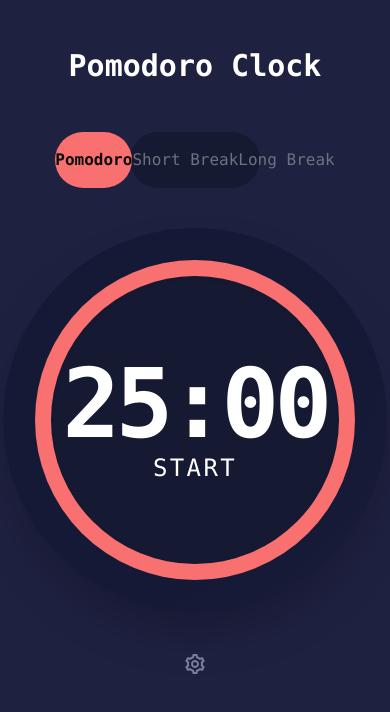
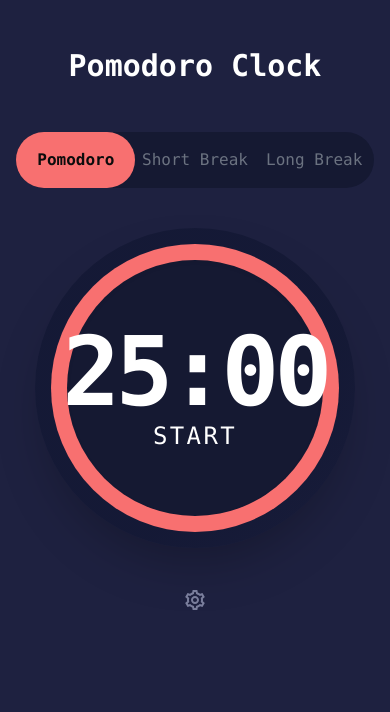
Before and after one commit to Danielstep4/Portfolio, a Vue app in the folder pomodoro-app/: page / in a window 390 px wide. Shown: the top 712 px of the page. Built offline with nearby package versions, Linux system fonts and the light colour scheme.

Commit message:
Added mobile responsivity

```diff
--- a/pomodoro-app/src/components/Clock.vue
+++ b/pomodoro-app/src/components/Clock.vue
@@ -1,7 +1,7 @@
 <template>
-    <div class="w-96 mx-auto h-96 my-10 rounded-full flex justify-center items-center z-40 shadow-2xl" style="background: radial-gradient(ellipse farthest-corner at 45px 45px, rgba(18,23,51,0.8) 70%, rgba(18,23,51,0.4) 100%)">
-        <div class="w-80 h-80 mx-auto rounded-full flex justify-center items-center z-20 bg-red-300 relative" v-bind:style="{backgroundColor: color || 'none' }">
-            <div class="w-72 h-72 mx-auto rounded-full z-40 shadow-inner flex justify-center items-center flex-col cursor-pointer" style="background-color: #151932" @click="handleClock" >
+    <div class="sm:w-96 sm:h-96 w-80 h-80 mx-auto my-10 rounded-full flex justify-center items-center z-40 shadow-2xl" style="background: radial-gradient(ellipse farthest-corner at 45px 45px, rgba(18,23,51,0.8) 70%, rgba(18,23,51,0.4) 100%)">
+        <div class="sm:w-80 sm:h-80 w-72 h-72 mx-auto rounded-full flex justify-center items-center z-20 bg-red-300 relative" v-bind:style="{backgroundColor: color || 'none' }">
+            <div class="sm:w-72 sm:h-72 w-64 h-64 mx-auto rounded-full z-40 shadow-inner flex justify-center items-center flex-col cursor-pointer" style="background-color: #151932" @click="handleClock" >
                 <span class="text-white text-8xl font-bold tracking-tighter">{{time}}</span>
                 <span class="text-white text-2xl uppercase tracking-widest">Start</span>
             </div>
--- a/pomodoro-app/src/components/Indicator.vue
+++ b/pomodoro-app/src/components/Indicator.vue
@@ -1,5 +1,5 @@
 <template>
-     <div id="indicators" class="flex flex-row text-gray-500  text-center justify-center w-1/3 mx-auto rounded-full h-14">
+     <div id="indicators" class="flex flex-row text-gray-500  text-center justify-center lg:w-1/3  w-11/12 mx-auto rounded-full h-14">
         <p v-for="clock of clockContext" v-bind:key="clock" v-bind:class="{ active: clock.isActive}" v-bind:style="{ backgroundColor: clock.isActive ? color : 'none' }" class="rounded-full whitespace-nowrap flex-1 flex justify-center items-center select-none">
             {{ clock.name }}
         </p>
--- a/pomodoro-app/src/components/PomodoroClock.vue
+++ b/pomodoro-app/src/components/PomodoroClock.vue
@@ -30,7 +30,7 @@ export default defineComponent({
     const colorContext: ColorContext[] = [
       { name: 'default', color: theme.pallete.primary, active: true},
       { name: 'blue', color: theme.pallete.secondry,  active: false},
-      { name: 'green', color: theme.pallete.success,  active: true},
+      { name: 'green', color: theme.pallete.success,  active: false},
     ]
     const store: Store = {
       colorContext,
```
Also changed, not shown: pomodoro-app/src/components/Settings.vue (+1 -1 lines).
